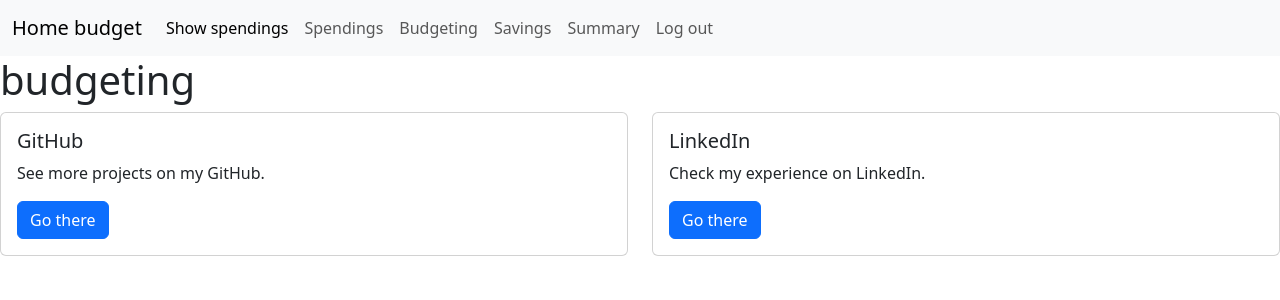
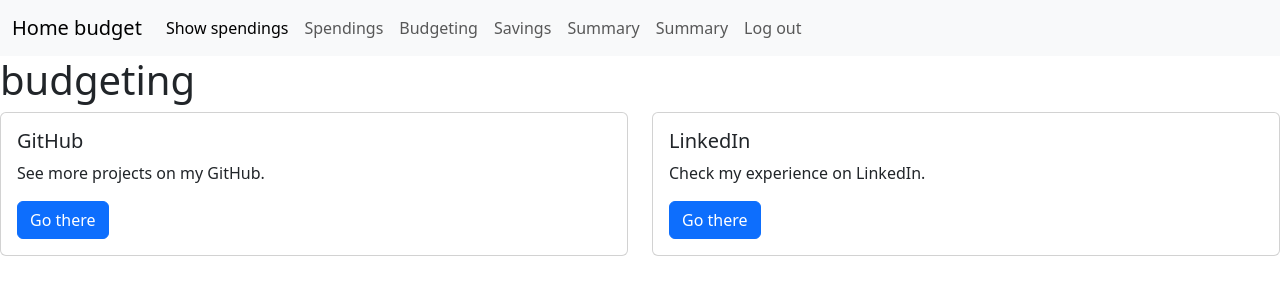
Before and after one commit to jgmbl/home-budget, a Flask app: page /budgeting in a window 1280 px wide. Shown: the top 300 px of the page. Run offline with Flask 3, Linux system fonts and the light colour scheme; the visitor is signed in with stand-in values (Sample User, id 1).

Commit message:
templates/: delete random pages, add summary, change index

```diff
--- a/templates/index.html
+++ b/templates/index.html
@@ -25,6 +25,9 @@
                   </li>
                   <li class="nav-item">
                     <a class="nav-link" href="/savings">Savings</a>
+                  </li>
+                  <li class="nav-item">
+                    <a class="nav-link" href="/">Summary</a>
                   </li>
                   <li class="nav-item">
                     <a class="nav-link" href="/">Summary</a>
```
